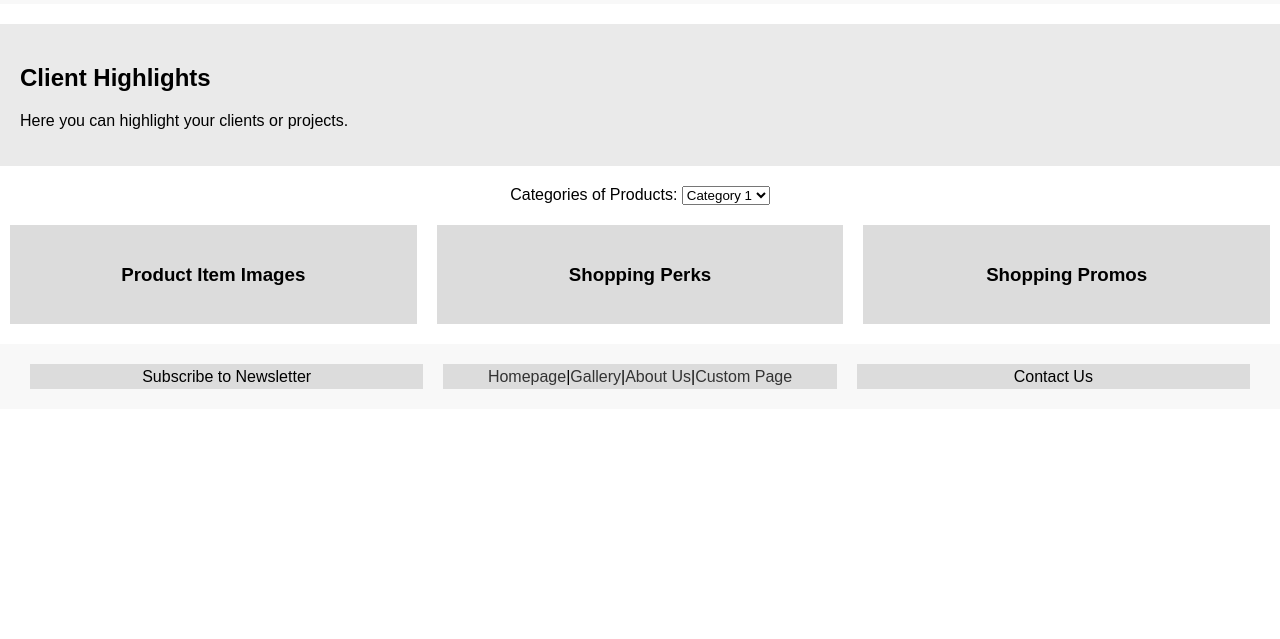
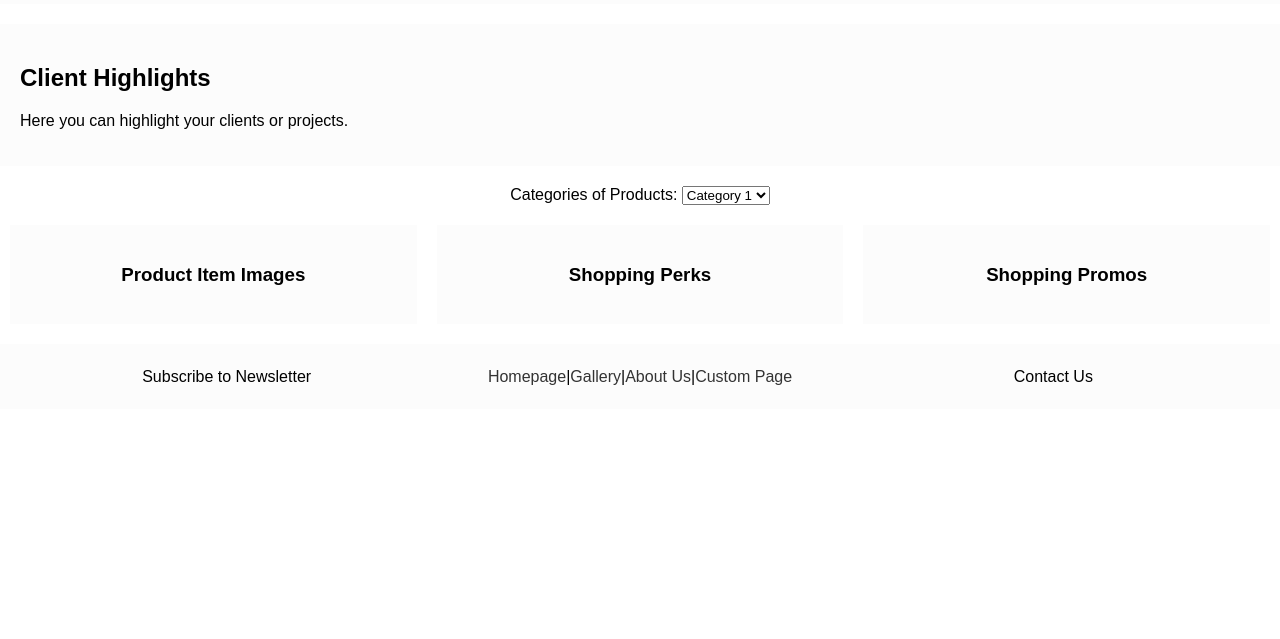
Before and after one commit to Dablai1/abc_studio1, a website: page index.html in a window 1280 px wide. Shown: the part 161-800 px from the top of the page. Drawn offline with Linux system fonts and the light colour scheme.

Commit message:
CHANGED BACKGROUND COLOR

```diff
--- a/index.html
+++ b/index.html
@@ -14,7 +14,7 @@
             display: flex;
             align-items: center;
             padding: 20px;
-            background-color: #f8f8f8;
+            background-color: #FCFCFC;
         }
         .logo {
             margin-right: 20px;
@@ -30,12 +30,12 @@
         }
         nav a {
             text-decoration: none;
-            color: #333;
+            color: 00231C(0, 0%, 20%);
             line-height: 54px; /* Centering text vertically */
         }
         .text-container {
             padding: 20px;
-            background-color: #eaeaea;
+            background-color: #FCFCFC;
             margin: 20px 0;
         }
         .dropdown {
@@ -51,14 +51,14 @@
             flex: 1;
             margin: 0 10px;
             padding: 20px;
-            background-color: #dcdcdc;
+            background-color: #FCFCFC;
             text-align: center;
         }
         footer {
             display: flex;
             justify-content: space-between;
             padding: 20px;
-            background-color: #f8f8f8;
+            background-color: #FCFCFC;
         }
         .footer-box {
             width: 400px;
@@ -66,7 +66,7 @@
             display: flex;
             align-items: center;
             justify-content: center;
-            background-color: #dcdcdc;
+            background-color: #FCFCFC;
             margin: 0 10px;
             text-align: center;
         }
```
